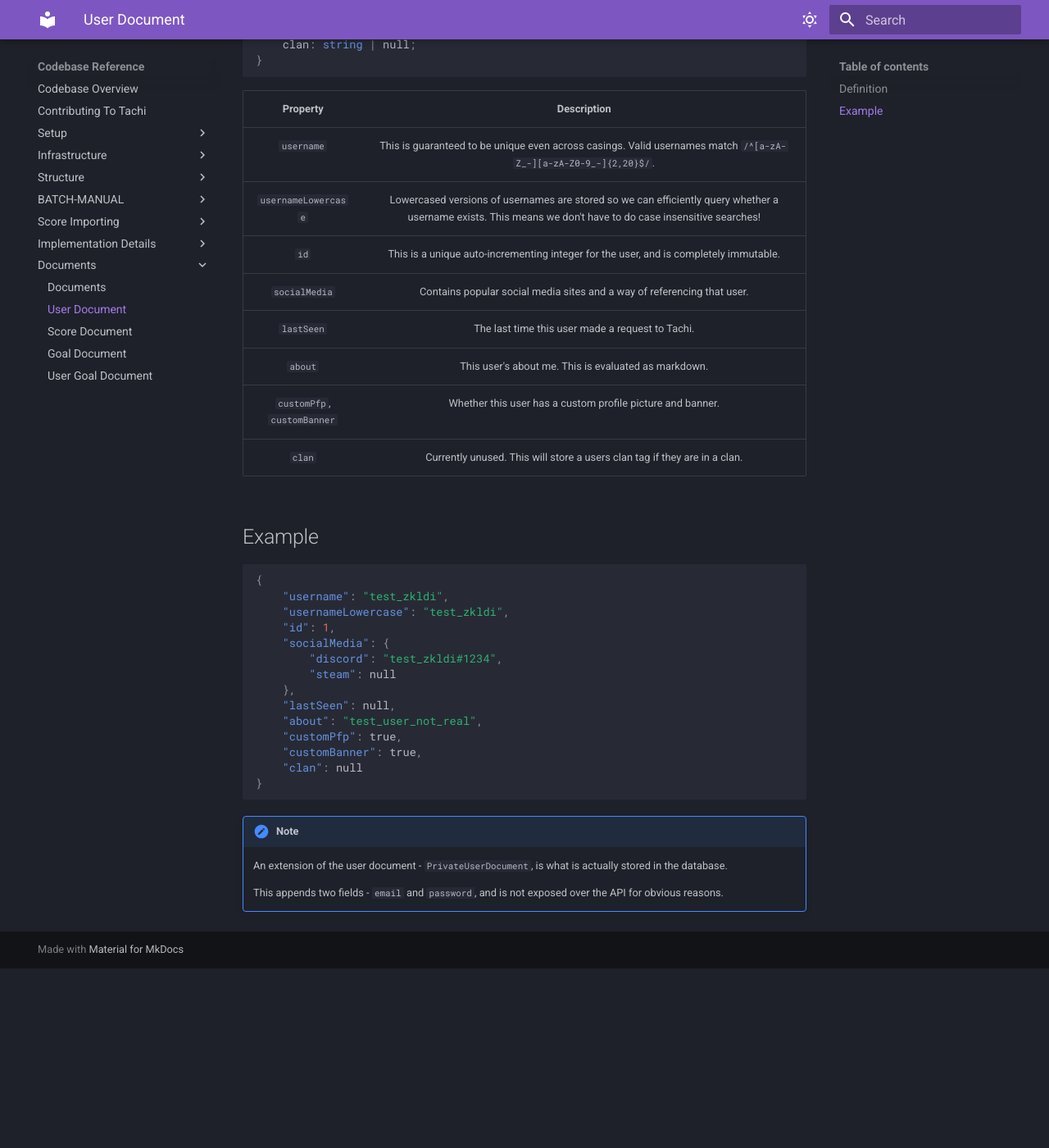
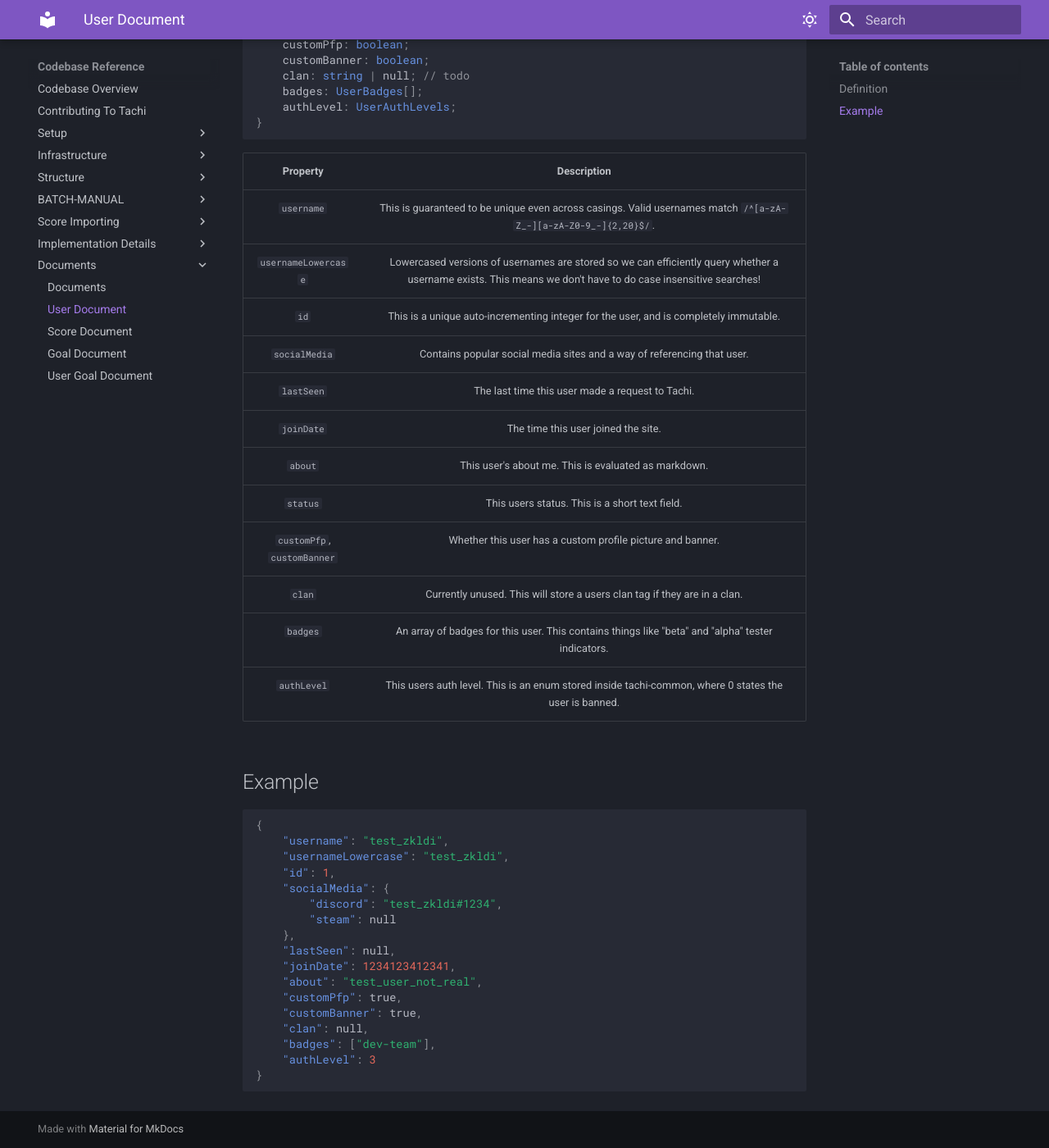
Before and after one commit to zkrising/Tachi, an MkDocs documentation site: the page built from docs/docs/codebase/documents/user.md, in a window 1280 px wide and 1400 px high, scrolled down 640 px. Shown: the whole window at 82% size. Built offline with MkDocs 1.6.1 and Material for MkDocs 9.7.7, drawn with Linux system fonts in a browser that asks for light colours; before the commit the page ends 1821 px from its top, so only the background shows below that.

Commit message:
Fix outdated user document info

````diff
--- a/docs/docs/codebase/documents/user.md
+++ b/docs/docs/codebase/documents/user.md
@@ -19,11 +19,15 @@ interface PublicUserDocument {
 		youtube?: string | null;
 		twitch?: string | null;
 	};
+	joinDate: integer;
 	lastSeen: integer;
 	about: string;
+	status: string | null;
 	customPfp: boolean;
 	customBanner: boolean;
-	clan: string | null;
+	clan: string | null; // todo
+	badges: UserBadges[];
+	authLevel: UserAuthLevels;
 }
 ```
 
@@ -34,9 +38,13 @@ interface PublicUserDocument {
 | `id` | This is a unique auto-incrementing integer for the user, and is completely immutable. |
 | `socialMedia` | Contains popular social media sites and a way of referencing that user. |
 | `lastSeen` | The last time this user made a request to Tachi. |
+| `joinDate` | The time this user joined the site. |
 | `about` | This user's about me. This is evaluated as markdown. |
+| `status` | This users status. This is a short text field. |
 | `customPfp`, `customBanner` | Whether this user has a custom profile picture and banner. |
 | `clan` | Currently unused. This will store a users clan tag if they are in a clan. |
+| `badges` | An array of badges for this user. This contains things like "beta" and "alpha" tester indicators. |
+| `authLevel` | This users auth level. This is an enum stored inside tachi-common, where 0 states the user is banned. |
 
 ## Example
 
@@ -50,16 +58,12 @@ interface PublicUserDocument {
 		"steam": null
 	},
 	"lastSeen": null,
+	"joinDate": 1234123412341,
 	"about": "test_user_not_real",
 	"customPfp": true,
 	"customBanner": true,
-	"clan": null
+	"clan": null,
+	"badges": ["dev-team"],
+	"authLevel": 3
 }
 ```
-
-!!! note
-	An extension of the user document - `PrivateUserDocument`,
-	is what is actually stored in the database.
-
-	This appends two fields - `email` and `password`,
-	and is not exposed over the API for obvious reasons.
````
